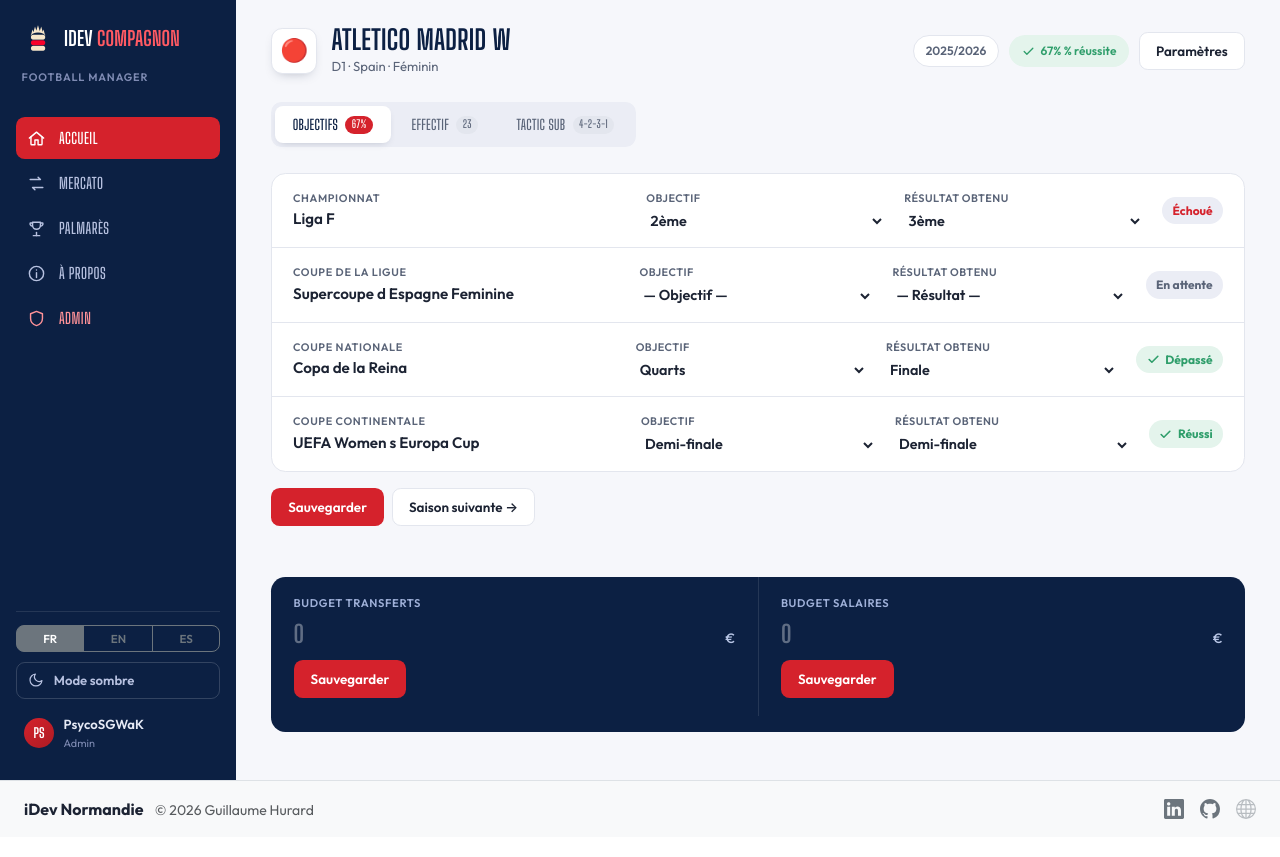
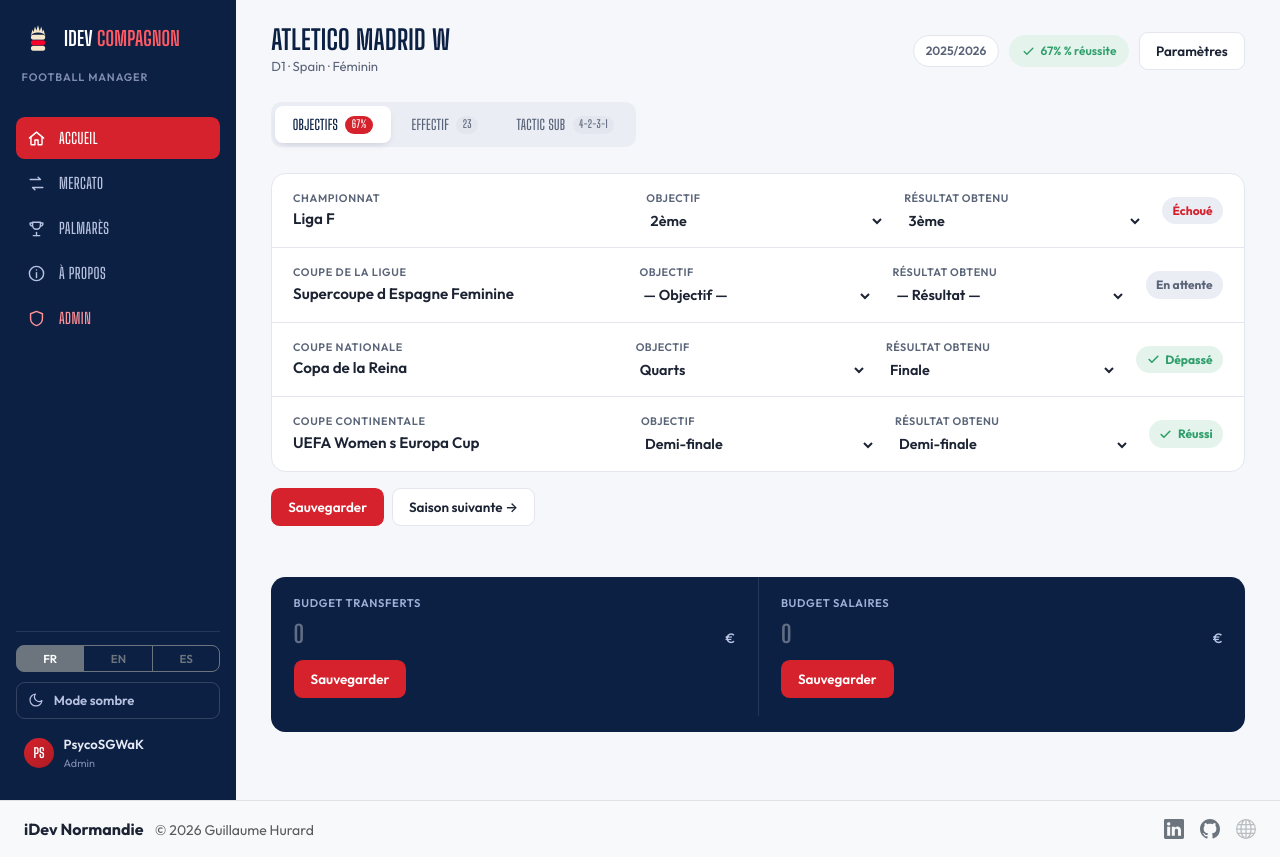
Before and after one commit to PsycoSGWaK/FMXX, a PHP site: page /root/ in a window 1280 px wide. Before the commit the page ends 819 px from the top, so only its background shows below. Run offline with PHP 8.4, Linux system fonts and the light colour scheme; a user stored in the database is signed in; data comes from the database, SQL or seed files in the repository.

Commit message:
Sidebar sticky et retire l'emoji du bandeau de contexte
La sidebar reste ancrée à l'écran (position sticky, hauteur 100vh) au lieu
de défiler avec le contenu principal — sur les pages longues (effectif),
les boutons langue/thème restaient hors champ tant qu'on n'avait pas
scrollé jusqu'en bas.

Retire l'emoji 🔴 à côté du nom du club dans le bandeau de contexte.

```diff
--- a/css/styles.css
+++ b/css/styles.css
@@ -495,6 +495,11 @@
 .sidebar {
     width: 236px;
     flex-shrink: 0;
+    align-self: flex-start;
+    position: sticky;
+    top: 0;
+    height: 100vh;
+    overflow-y: auto;
     background: var(--ink);
     color: #cdd7ee;
     display: flex;
@@ -663,19 +668,6 @@
 }
 
 .context-left { display: flex; align-items: center; gap: .9rem; }
-
-.crest {
-    width: 46px;
-    height: 46px;
-    border-radius: .7rem;
-    background: var(--panel);
-    border: 1px solid var(--border);
-    display: flex;
-    align-items: center;
-    justify-content: center;
-    font-size: 1.4rem;
-    box-shadow: 0 .3rem .7rem -.4rem hsl(var(--shadow-color) / .35);
-}
 
 .context-title {
     font-family: var(--font-display);
--- a/index.php
+++ b/index.php
@@ -373,7 +373,6 @@
     <!-- CONTEXTE -->
     <div class="context-bar">
         <div class="context-left">
-            <div class="crest">🔴</div>
             <div>
                 <div class="context-title"><?= $nomClub ? htmlspecialchars($nomClub) : $t['setting_title'] ?></div>
                 <div class="context-meta">
```
